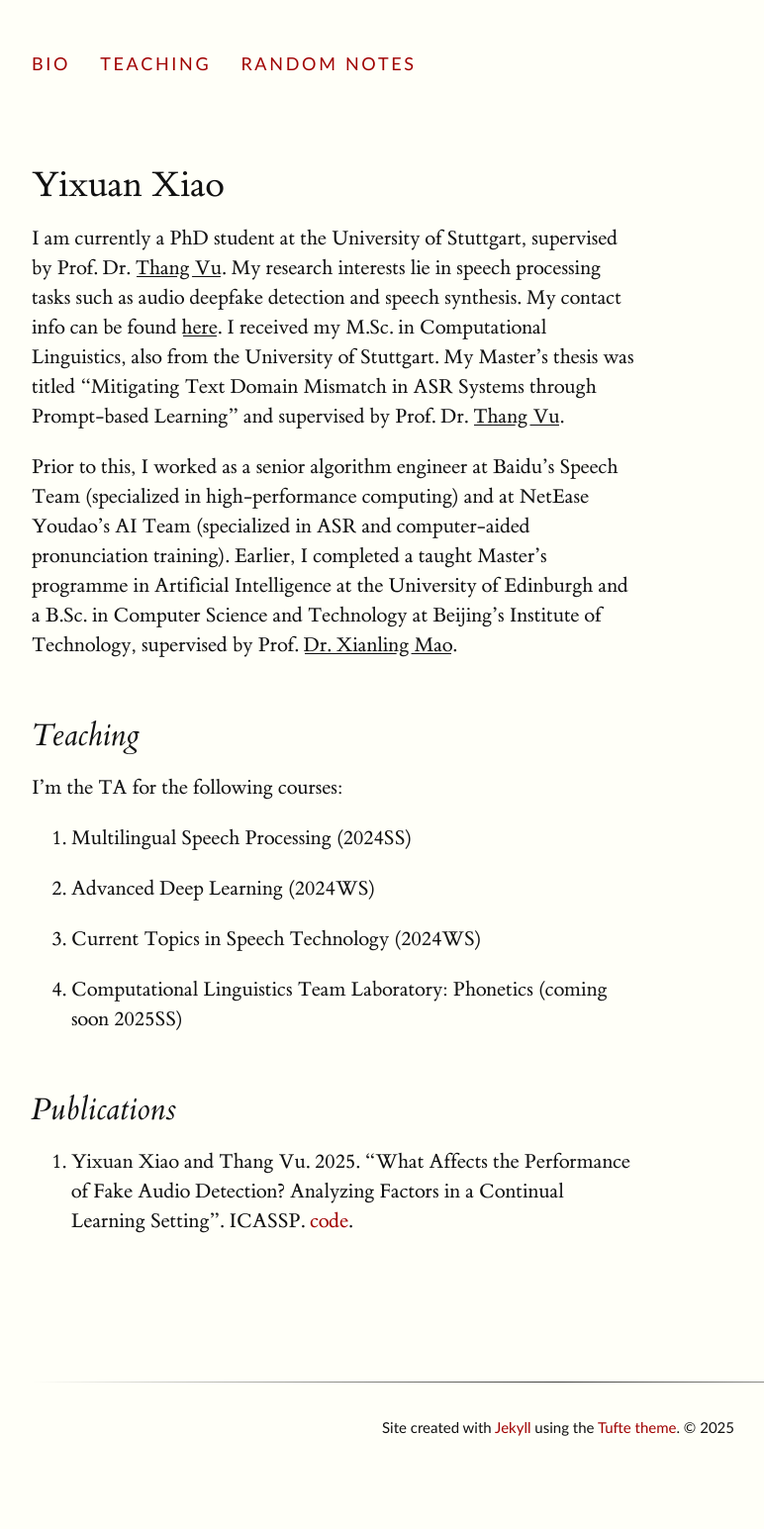
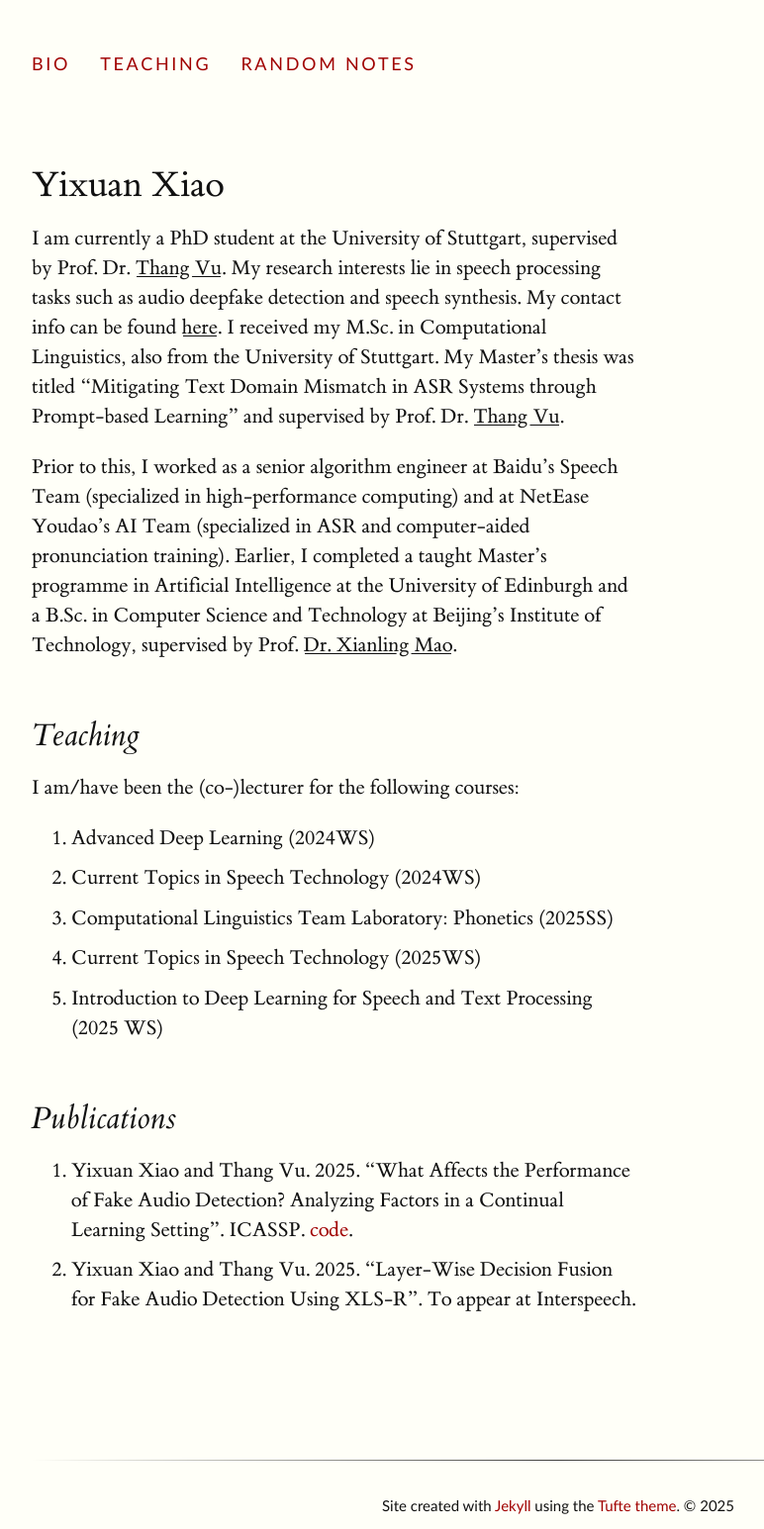
Before and after one commit to XIAOYixuan/XIAOYixuan.github.io, a Jekyll site: the page built from index.md, in a window 1280 px wide. Shown: the whole page at 99% size, without its empty margins (128-900 px from the left). Built offline with Jekyll 4.4.1, drawn with Linux system fonts in a browser that asks for light colours; before the commit the page ends 1466 px from its top, so only the background shows below that.

Commit message:
Refactor teaching section and update publications in index.md; remove outdated notes from notes/index.md

```diff
--- a/index.md
+++ b/index.md
@@ -11,17 +11,15 @@ Prior to this, I worked as a senior algorithm engineer at Baidu's Speech Team (s
 
 ## Teaching
 
-I'm the TA for the following courses:
+I am/have been the (co-)lecturer for the following courses:
 
-1. Multilingual Speech Processing (2024SS)
-
-2. Advanced Deep Learning (2024WS)
-
-3. Current Topics in Speech Technology (2024WS)
-
-4. Computational Linguistics Team Laboratory: Phonetics (coming soon 2025SS)
-
+1. Advanced Deep Learning (2024WS)
+2. Current Topics in Speech Technology (2024WS)
+3. Computational Linguistics Team Laboratory: Phonetics (2025SS)
+4. Current Topics in Speech Technology (2025WS)
+5. Introduction to Deep Learning for Speech and Text Processing (2025 WS)
 
 ## Publications
 
 1. Yixuan Xiao and Thang Vu. 2025. "What Affects the Performance of Fake Audio Detection? Analyzing Factors in a Continual Learning Setting". ICASSP. [code](https://github.com/XIAOYixuan/tomatoDD/tree/icassp25-cl-factors).
+2. Yixuan Xiao and Thang Vu. 2025. "Layer-Wise Decision Fusion for Fake Audio Detection Using XLS-R". To appear at Interspeech.
```
Also changed, not shown: notes/index.md (+0 -4 lines), teaching/index.md (+0 -1 lines).
